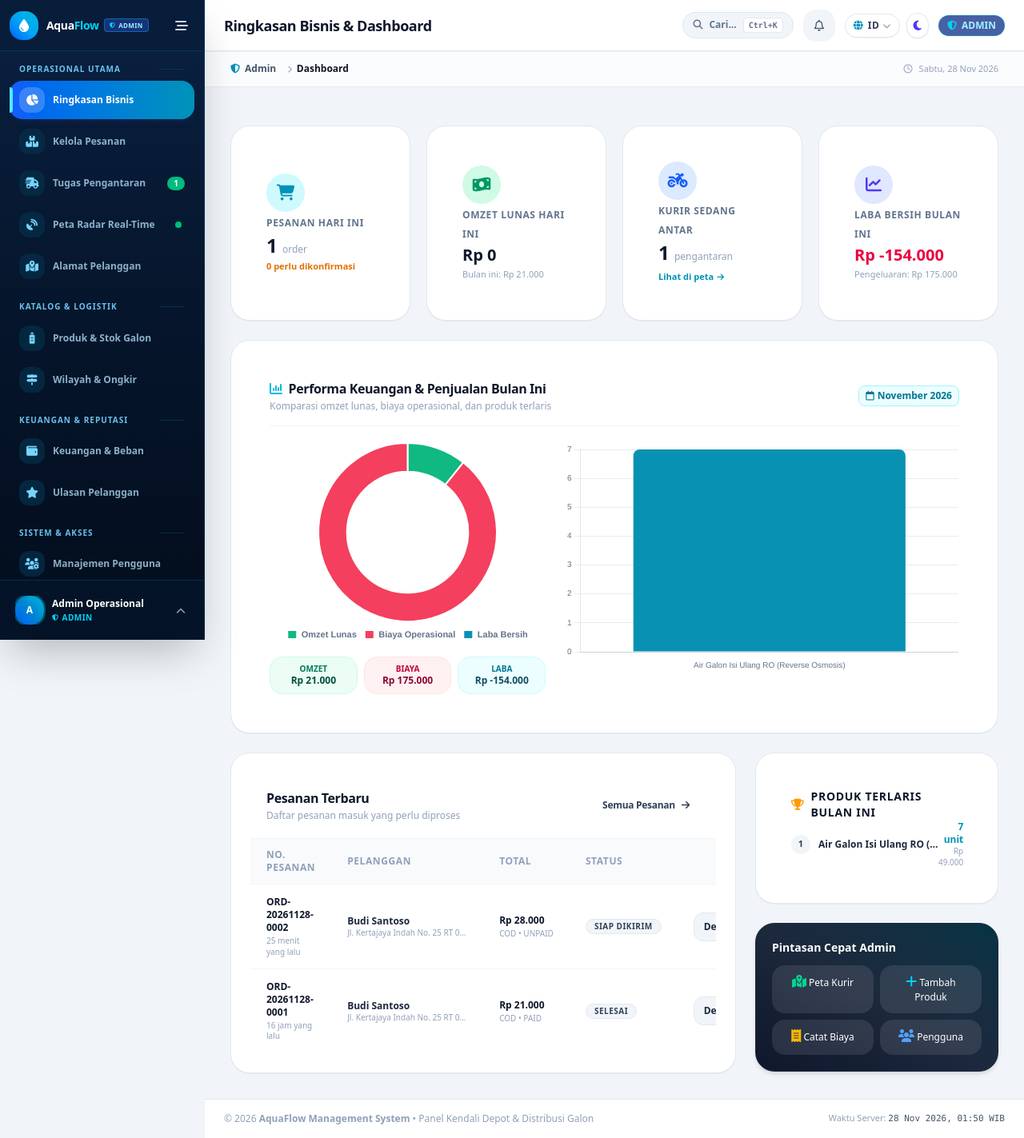
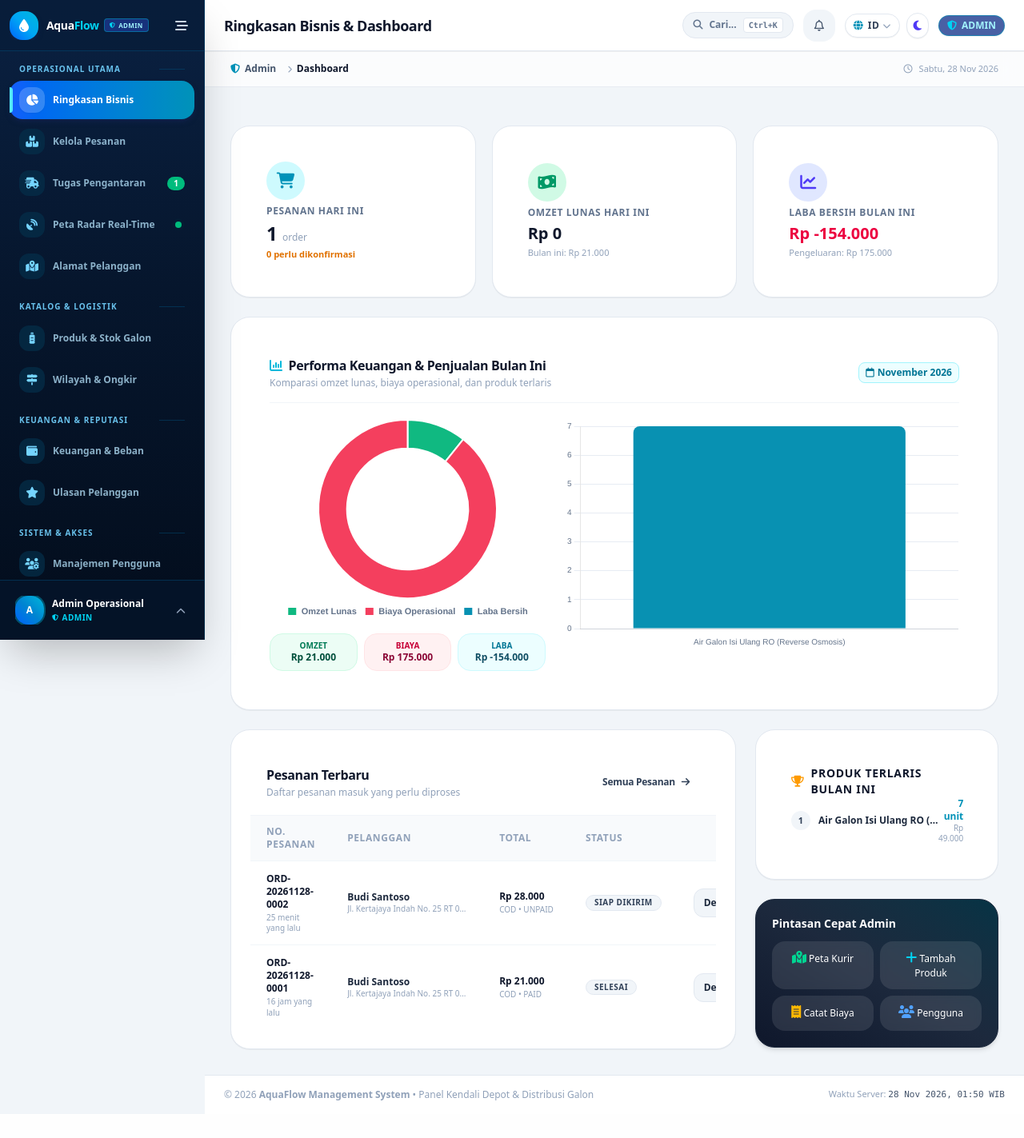
Before and after one commit to aldopandiangan998-art/water-delivery-management-system, a Laravel app: page /admin/dashboard in a window 1280 px wide. Shown: the whole page at 80% size. After the commit the page ends 1393 px from the top, so only its background shows below. Run offline with Laravel 12, Linux system fonts and the light colour scheme; a user stored in the database is signed in; data comes from the database, SQL or seed files in the repository; style sheets or scripts are compiled from the project's sources; parts of the project's set-up code (start-up, migrations or seed data) failed here and were passed over; some libraries are stand-ins or nearby versions.

Commit message:
fix: remove Kurir Sedang Antar card from admin business summary dashboard

```diff
--- a/resources/views/admin/dashboard.blade.php
+++ b/resources/views/admin/dashboard.blade.php
@@ -6,7 +6,7 @@
 <div class="space-y-6">
 
     <!-- Top KPI Cards -->
-    <div class="grid grid-cols-1 sm:grid-cols-2 lg:grid-cols-4 gap-4 sm:gap-5">
+    <div class="grid grid-cols-1 sm:grid-cols-2 lg:grid-cols-3 gap-4 sm:gap-5">
         <!-- Today Orders -->
         <x-card class="p-5 flex items-center space-x-4 hover:shadow-md transition">
             <div class="w-12 h-12 rounded-2xl bg-cyan-100 dark:bg-cyan-950 text-cyan-600 dark:text-cyan-400 flex items-center justify-center text-xl font-bold shrink-0">
@@ -28,21 +28,6 @@
                 <span class="text-xs font-bold text-slate-500 dark:text-slate-400 uppercase tracking-wider">{{ __('Omzet Lunas Hari Ini') }}</span>
                 <div class="text-xl font-black text-slate-900 dark:text-white mt-0.5">Rp {{ number_format($todayRevenue, 0, ',', '.') }}</div>
                 <div class="text-[11px] text-slate-400 mt-0.5">{{ __('Bulan ini') }}: Rp {{ number_format($monthlyRevenue, 0, ',', '.') }}</div>
-            </div>
-        </x-card>
-
-        <!-- Active Deliveries -->
-        <x-card class="p-5 flex items-center space-x-4 hover:shadow-md transition">
-            <div class="w-12 h-12 rounded-2xl bg-blue-100 dark:bg-blue-950 text-blue-600 dark:text-blue-400 flex items-center justify-center text-xl font-bold shrink-0">
-                <i class="fa-solid fa-motorcycle"></i>
-            </div>
-            <div>
-                <span class="text-xs font-bold text-slate-500 dark:text-slate-400 uppercase tracking-wider">{{ __('Kurir Sedang Antar') }}</span>
-                <div class="text-2xl font-black text-slate-900 dark:text-white mt-0.5">{{ $activeDeliveriesCount }} <span class="text-xs font-normal text-slate-400">{{ __('pengantaran') }}</span></div>
-                <a href="{{ route('admin.deliveries.map') }}" class="text-[11px] font-bold text-cyan-600 dark:text-cyan-400 hover:underline inline-flex items-center">
-                    <span>{{ __('Lihat di peta') }}</span>
-                    <i class="fa-solid fa-arrow-right ml-1 text-[10px]"></i>
-                </a>
             </div>
         </x-card>
 
```
